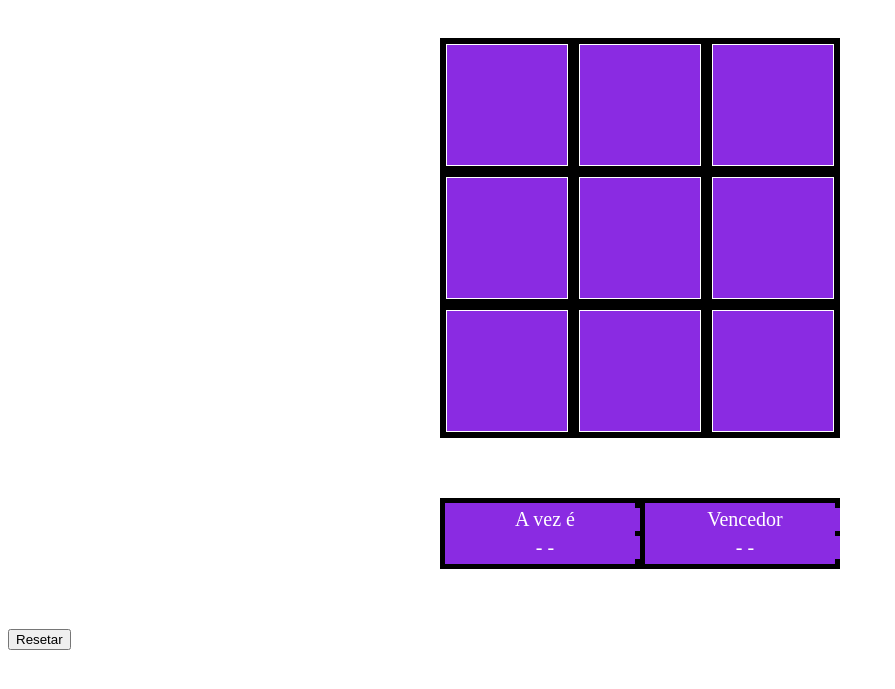
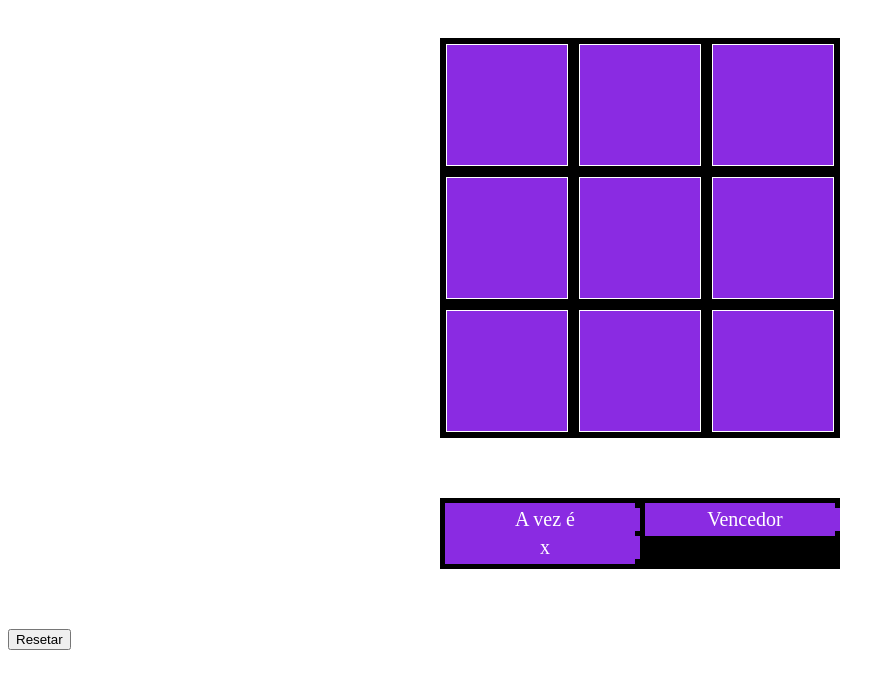
Before and after one commit to valmyrtavares/hashGameByJavascript, a plain HTML site: page index.html in a window 1280 px wide. Shown: the part 103-792 px from the top of the page, without its empty margins (0-895 px from the left). Drawn offline with Linux system fonts and the light colour scheme.

Commit message:
renderInfo done

```diff
--- a/index.html
+++ b/index.html
@@ -27,7 +27,7 @@
     <div class="info">
         <div>
             <div class="infotitulo">A vez é</div>
-            <div class="infocorpo resultado">- -</div>
+            <div class="infocorpo vez">- -</div>
         </div>
         <div>
             <div class="infotitulo">Vencedor</div>
--- a/script.js
+++ b/script.js
@@ -38,10 +38,15 @@ function renderSquare(){
     // }
 
     for(let i in square){
-        let item = document.querySelector(`idv[data-item]=${i}`)//lembrando que aqui o i é a1, a2, a3...
+        let item = document.querySelector(`div[data-item=${i}]`)//lembrando que aqui o i é a1, a2, a3...
         if(square[i] !== ''){
             item.innerHTML = SQUARE[i];
         }//Aqui o square[i] corresponde ao que está dentro de cada quadrado e se ele tiver algo dentro ele vai colocar dentro de novo
         //não é muito intuitivo não...
     }
 }
+
+function renderInfo(){
+    document.querySelector('.vez').innerHTML = player;
+    document.querySelector('.resultado').innerHTML = warning;
+}
```
Also changed, not shown: READ.txt.
